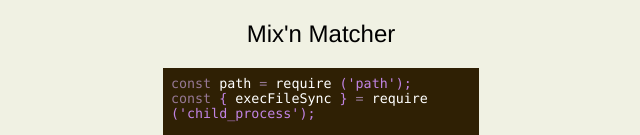
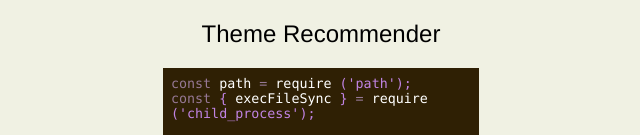
Before and after one commit to srapolu174/Theme-Recommender, a plain HTML site: page index.html in a window 1280 px wide. Shown: the top 135 px of the page, without its empty margins (319-959 px from the left). Drawn offline with Linux system fonts and the light colour scheme.

Commit message:
Update index.html

```diff
--- a/index.html
+++ b/index.html
@@ -8,7 +8,7 @@
 
 	<link rel="stylesheet" type="text/css" href="index.css">
 
-<h2>Mix'n Matcher</h2>
+<h2>Theme Recommender</h2>
 <div class="editor-wrapper">
     <span class="color-1">const</span> path <span class="color-1">=</span> require  <span class="color-2">('path');</span><br/>
  <span class="color-1">const</span> <span class="color-2">{</span> execFileSync <span class="color-2">}</span> <span class="color-1">=</span> require  <span class="color-2">('child_process');</span><br/>
```
